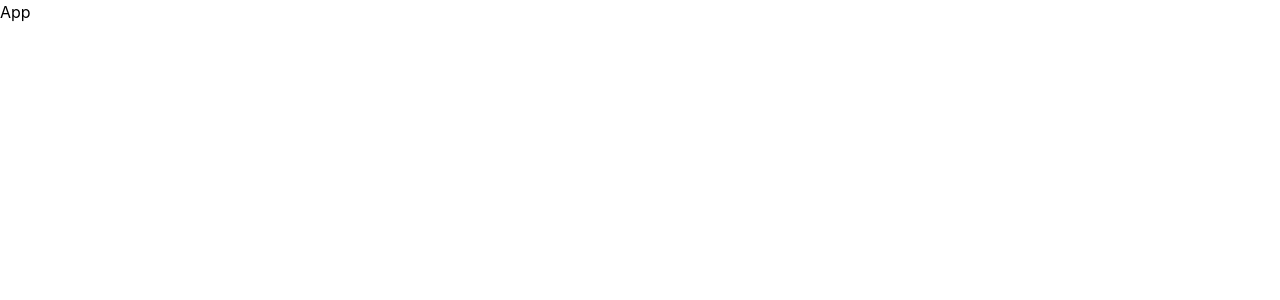
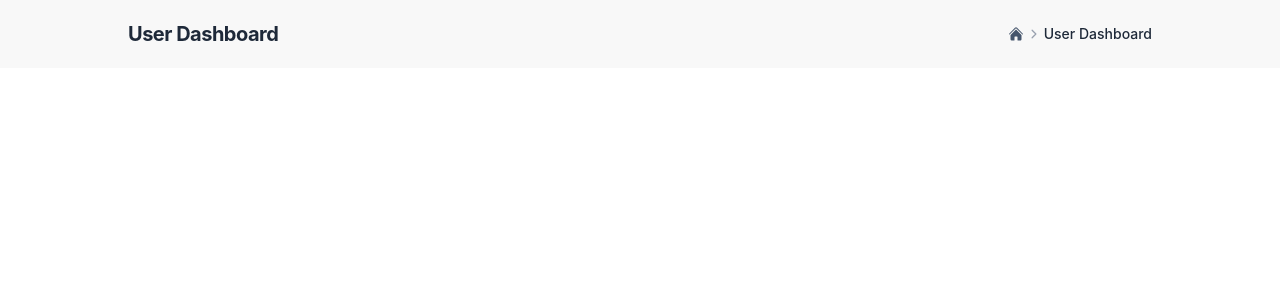
Before and after one commit to morphcodetech/b2b, a React (Vite) app: page /dashboard in a window 1280 px wide. Shown: the top 300 px of the page. Built offline with nearby package versions, Linux system fonts and the light colour scheme.

Commit message:
heading section completed

```diff
--- a/src/App.jsx
+++ b/src/App.jsx
@@ -1,7 +1,12 @@
 import React from "react";
+import Dashboard from "./pages/Dashboard";
 
 const App = () => {
-  return <div>App</div>;
+  return (
+    <>
+      <Dashboard />
+    </>
+  );
 };
 
 export default App;
--- /dev/null
+++ b/src/components/Heading/Breadcrumbs.jsx
@@ -0,0 +1,15 @@
+import React from "react";
+import HomeIcon from "./Homeicon";
+import ChevronIcon from "./Chevronicon";
+
+const Breadcrumbs = ({ currentPage }) => {
+  return (
+    <nav className="flex items-center space-x-1 text-sm text-gray-500 overflow-x-auto whitespace-nowrap pb-1 sm:pb-0">
+      <HomeIcon />
+      <ChevronIcon />
+      <span className="font-medium text-gray-800">{currentPage}</span>
+    </nav>
+  );
+};
+
+export default Breadcrumbs;
--- /dev/null
+++ b/src/components/Heading/Chevronicon.jsx
@@ -0,0 +1,22 @@
+import React from "react";
+
+const ChevronIcon = () => {
+  return (
+    <svg
+      xmlns="http://www.w3.org/2000/svg"
+      fill="none"
+      viewBox="0 0 24 24"
+      strokeWidth={2.5}
+      stroke="currentColor"
+      className="w-3 h-3 text-gray-400 shrink-0"
+    >
+      <path
+        strokeLinecap="round"
+        strokeLinejoin="round"
+        d="M8.25 4.5l7.5 7.5-7.5 7.5"
+      />
+    </svg>
+  );
+};
+
+export default ChevronIcon;
--- /dev/null
+++ b/src/components/Heading/Heading.jsx
@@ -0,0 +1,14 @@
+import React from "react";
+import PageTitle from "./Pagetitle";
+import Breadcrumbs from "./Breadcrumbs";
+
+const Heading = ({ title = "User Dashboard" }) => {
+  return (
+    <div className="flex flex-col sm:flex-row items-start sm:items-center justify-between w-full bg-[#f8f8f8] px-6 md:px-12 lg:px-24 xl:px-32 py-5 gap-4">
+      <PageTitle title={title} />
+      <Breadcrumbs currentPage={title} />
+    </div>
+  );
+};
+
+export default Heading;
--- /dev/null
+++ b/src/components/Heading/Homeicon.jsx
@@ -0,0 +1,17 @@
+import React from "react";
+
+const HomeIcon = () => {
+  return (
+    <svg
+      xmlns="http://www.w3.org/2000/svg"
+      viewBox="0 0 24 24"
+      fill="currentColor"
+      className="w-4 h-4 text-slate-600 shrink-0"
+    >
+      <path d="M11.47 3.84a.75.75 0 011.06 0l8.69 8.69a.75.75 0 101.06-1.06l-8.689-8.69a2.25 2.25 0 00-3.182 0l-8.69 8.69a.75.75 0 001.061 1.06l8.69-8.69z" />
+      <path d="M12 5.432l8.159 8.159c.03.03.06.058.091.086v6.198c0 1.035-.84 1.875-1.875 1.875H15a.75.75 0 01-.75-.75v-4.5a.75.75 0 00-.75-.75h-3a.75.75 0 00-.75.75V21a.75.75 0 01-.75.75H5.625a1.875 1.875 0 01-1.875-1.875v-6.198a2.29 2.29 0 00.091-.086L12 5.43z" />
+    </svg>
+  );
+};
+
+export default HomeIcon;
--- /dev/null
+++ b/src/components/Heading/Pagetitle.jsx
@@ -0,0 +1,9 @@
+import React from "react";
+
+const PageTitle = ({ title }) => {
+  return (
+    <h1 className="text-xl font-bold text-gray-800 tracking-tight">{title}</h1>
+  );
+};
+
+export default PageTitle;
--- /dev/null
+++ b/src/pages/Dashboard.jsx
@@ -0,0 +1,13 @@
+import React from "react";
+import Heading from "../components/Heading/Heading";
+
+const Dashboard = () => {
+  return (
+    <div className="min-h-screen ">
+      {/* No props needed now! */}
+      <Heading />
+    </div>
+  );
+};
+
+export default Dashboard;
```
